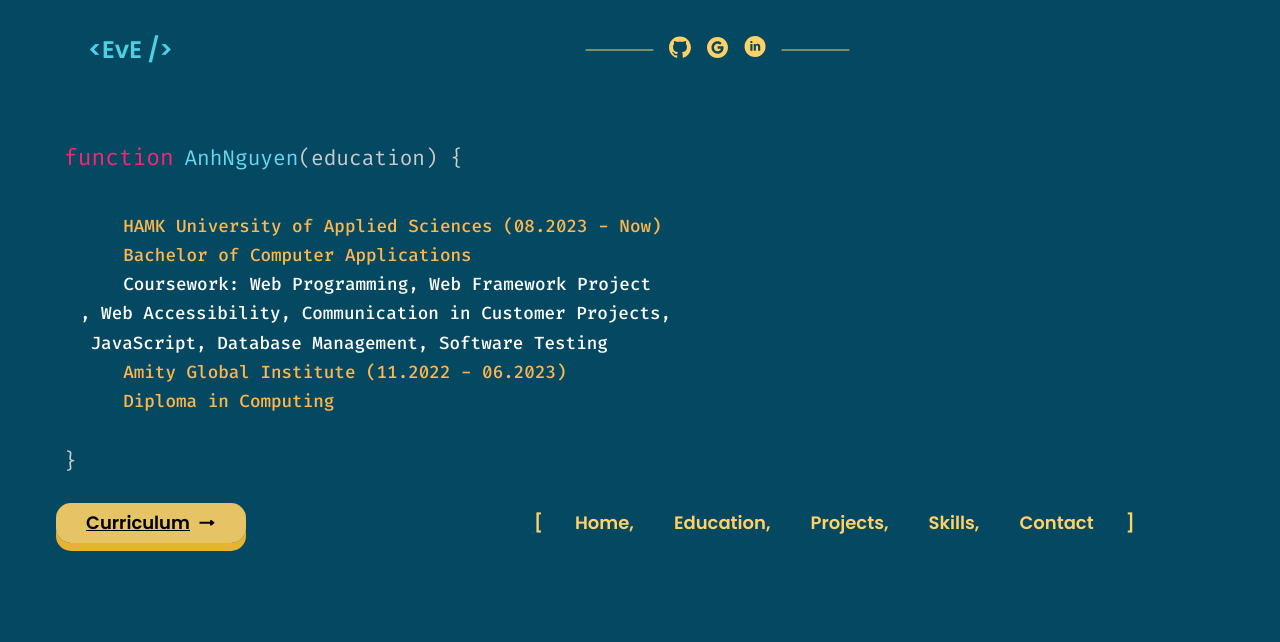
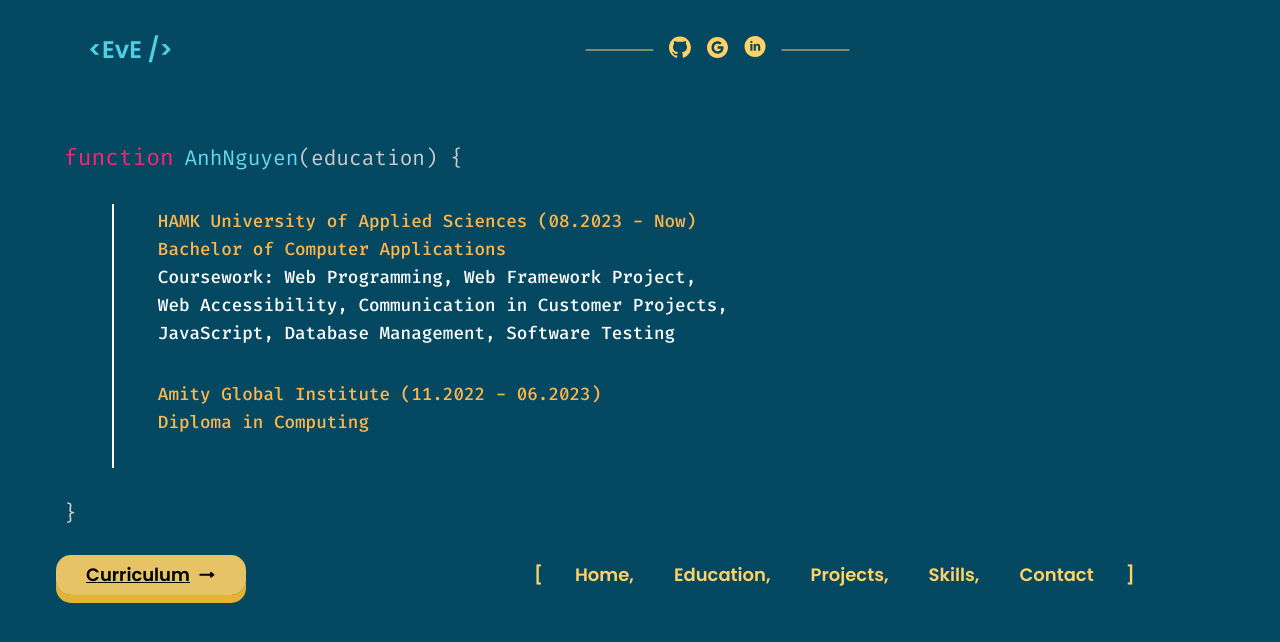
Before and after one commit to Evelyn-PA/portfolio_Evelyn, a React (Vite) app: page /education in a window 1280 px wide. Shown: the top 642 px of the page. Built offline with nearby package versions, Linux system fonts and the light colour scheme.

Commit message:
Feat: Add the line near the content of the Education page

```diff
--- a/src/App.css
+++ b/src/App.css
@@ -152,6 +152,34 @@
 
 .bracket-left {
   margin-left: 2.5rem;
+}
+
+/*Education tab */
+.edu1 {
+  margin-top: 2rem;
+}
+
+.edu2 {
+  margin-top: 2rem;
+   padding-bottom: 2rem;
+}
+
+.containerEdu {
+  margin-left: 3rem;
+  display: flex;
+  align-items: center;
+  gap: 0.1rem;
+  position: relative;
+  min-height: 100%;
+}
+
+#line {
+  width: 2px;
+  background-color: #fff;
+  min-height:16.5rem;
+  height: 90%;
+  margin-top: 0.5rem;
+  flex-shrink: 0;
 }
 
 /*Curriculum button*/
--- a/src/Pages/Education.jsx
+++ b/src/Pages/Education.jsx
@@ -1,5 +1,5 @@
 import '../App.css'
-
+import Img from "/Image/Line.png"
 export default function Education() {
     return (
         <pre className="container">
@@ -7,25 +7,30 @@ export default function Education() {
             <span className="identifier">AnhNguyen</span>
             <span className="roundBracket">(education)</span>
             <span className="bracket">{" {"}</span>{"\n"}
-            {"  "}
 
-            <div className="container2">
+            <div className="containerEdu">
                 <div>
+                    <img src={Img} alt="line" id="line" />
+                </div>
+                <div>
+                    <div className='edu1'>
                         {"    "}
                         <span className="property">HAMK University of Applied Sciences (08.2023 - Now)</span> {"\n"}
                         {"    "}
                         <span className="property">Bachelor of Computer Applications</span>{"\n"}
                         {"    "}
-                    <span className="string">Coursework: Web Programming, Web Framework Project{"\n"}, Web Accessibility, Communication in Customer Projects, {"\n"} JavaScript, Database Management, Software Testing
+                        <span className="string">Coursework: Web Programming, Web Framework Project,{"\n"}    Web Accessibility, Communication in Customer Projects, {"\n"}    JavaScript, Database Management, Software Testing
                         </span>{"\n"}
                     </div>
-                <div>
+                    <div className='edu2'>
                         {"    "}
                         <span className="property">Amity Global Institute (11.2022 - 06.2023)</span> {"\n"}
                         {"    "}
                         <span className="property">Diploma in Computing</span>{"\n"}
                         {"    "}
                     </div>
+                </div>
+
             </div >
             <span className="bracket-left2">{"}"}</span>
 
```
Lines whose indentation alone changed are shown as unchanged.
